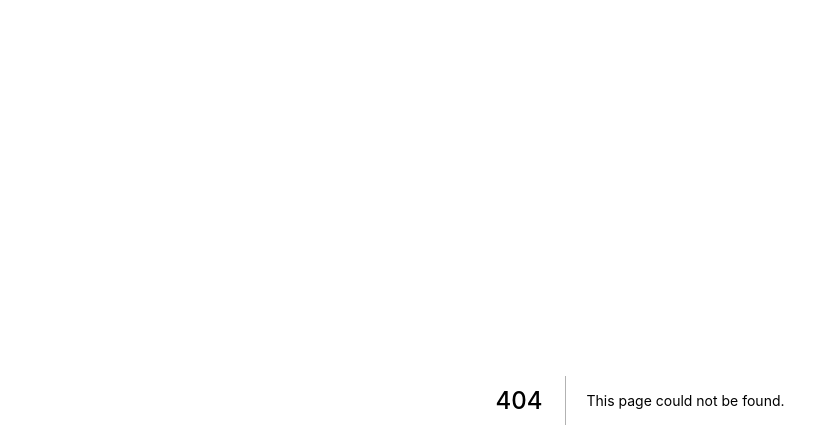
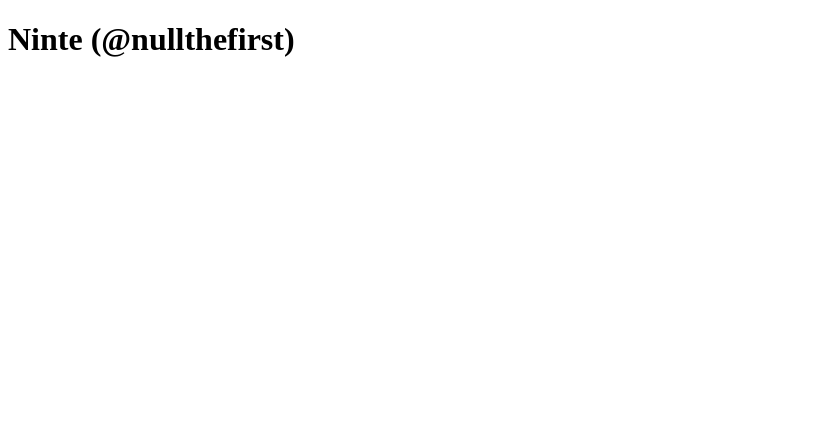
Before and after one commit to nullthefirst/nextjs-refresher, a Next.js app: page /authors/me in a window 1280 px wide. Before the commit this address had no page. Shown: the top 448 px of the page, without its empty margins (0-839 px from the left). Built offline with nearby package versions, Linux system fonts and the light colour scheme.

Commit message:
Added author route.

```diff
--- /dev/null
+++ b/pages/authors/me.js
@@ -0,0 +1,3 @@
+export default function Me() {
+  return <h1>Ninte (@nullthefirst)</h1>;
+}
```
